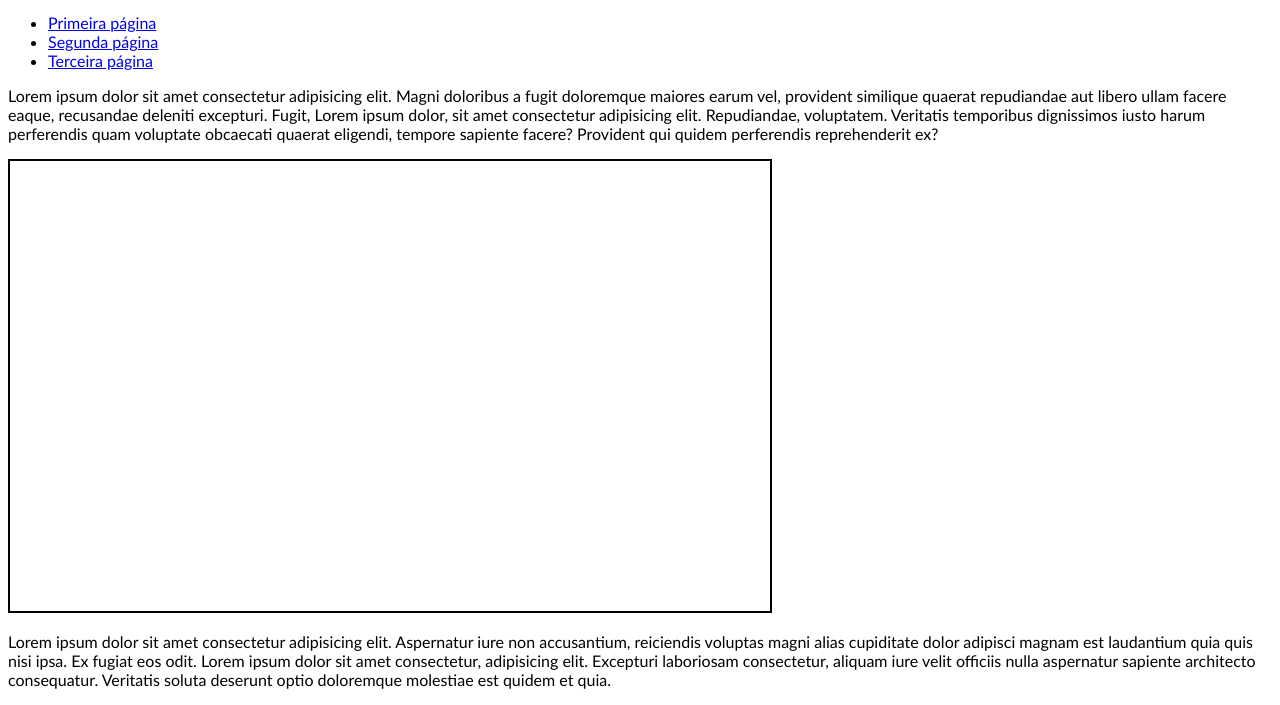
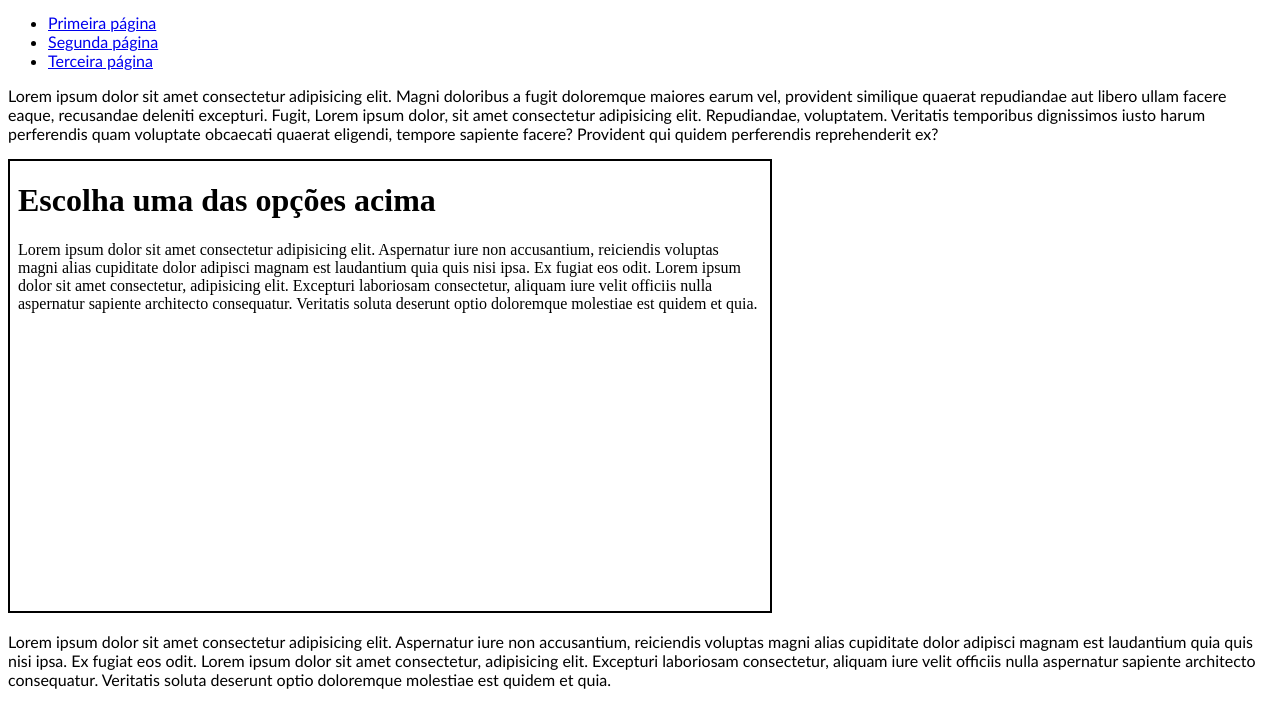
Before and after one commit to pietraataulo/html-css, a plain HTML site: page exercicios/ex024/iframe003.html in a window 1280 px wide. Shown: the part 123-828 px from the top of the page. Drawn offline with Linux system fonts and the light colour scheme.

Commit message:
iframe fixo

```diff
--- a/exercicios/ex024/iframe003.html
+++ b/exercicios/ex024/iframe003.html
@@ -28,7 +28,7 @@
 
     <p>Lorem ipsum dolor sit amet consectetur adipisicing elit. Magni doloribus a fugit doloremque maiores earum vel, provident similique quaerat repudiandae aut libero ullam facere eaque, recusandae deleniti excepturi. Fugit, Lorem ipsum dolor, sit amet consectetur adipisicing elit. Repudiandae, voluptatem. Veritatis temporibus dignissimos iusto harum perferendis quam voluptate obcaecati quaerat eligendi, tempore sapiente facere? Provident qui quidem perferendis reprehenderit ex?</p>
 
-    <iframe src="" id="tela" name="frame">
+    <iframe id="tela" name="frame" srcdoc="<h1>Escolha uma das opções acima</h1><p>Lorem ipsum dolor sit amet consectetur adipisicing elit. Aspernatur iure non accusantium, reiciendis voluptas magni alias cupiditate dolor adipisci magnam est laudantium quia quis nisi ipsa. Ex fugiat eos odit. Lorem ipsum dolor sit amet consectetur, adipisicing elit. Excepturi laboriosam consectetur, aliquam iure velit officiis nulla aspernatur sapiente architecto consequatur. Veritatis soluta deserunt optio doloremque molestiae est quidem et quia.</p>"> <!-- iframe fixo -->
         <p>Infelizmente seu navegador não é compatível com isso.</p>
     </iframe>
 
```
